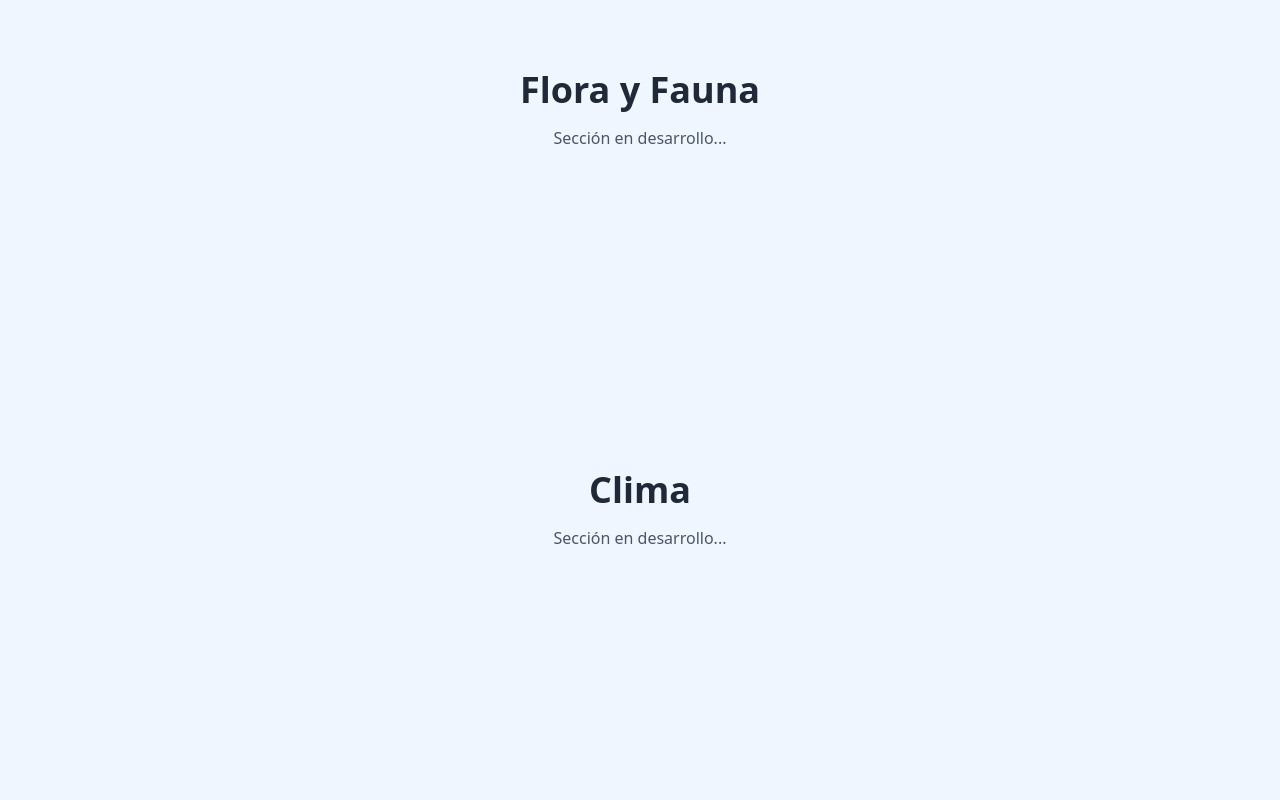
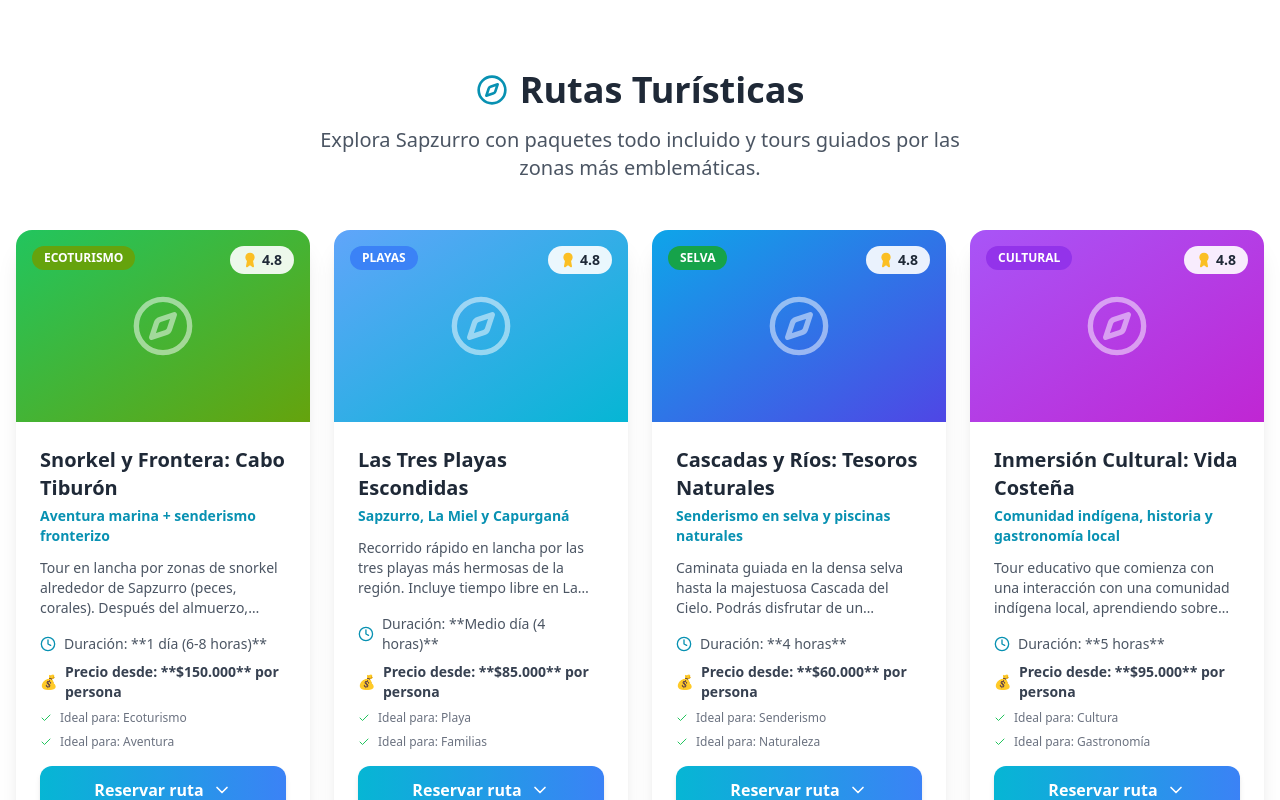
Before and after one commit to TomasGonzalezRpo/sapzurro_booking_plataform, a React (Vite) app: page / in a window 1280 px wide. Shown: the part 8020-8820 px from the top of the page. Built offline with nearby package versions, Linux system fonts and the light colour scheme.

Commit message:
Rutas turisticas

```diff
--- a/src/App.jsx
+++ b/src/App.jsx
@@ -9,10 +9,11 @@ import Footer from "./components/Footer";
 import AuthModal from "./components/Auth/AuthModal";
 import AdminPanel from "./components/Admin/AdminPanel";
 import ResetPasswordForm from "./components/Auth/ResetPasswordForm";
-
-// IMPORTS NUEVOS
 import ActivitiesCard from "./components/ActivitiesCard.jsx";
+import RutaCard from "./components/RutaCard.jsx";
 import { activities } from "./data/Activities.js";
+import { rutasTuristicas } from "./data/rutasData.js";
+import { Compass } from "lucide-react"; // <-- CORREGIDO: Usar Hiking
 
 const App = () => {
   const { user } = useAuth();
@@ -55,6 +56,7 @@ const App = () => {
     { id: "hoteles", label: "Hoteles" },
     { id: "restaurantes", label: "Restaurantes" },
     { id: "actividades", label: "Actividades" },
+    { id: "rutas", label: "Rutas" },
     { id: "flora-fauna", label: "Flora y Fauna" },
     { id: "clima", label: "Clima" },
     { id: "sobre-sapzurro", label: "Sobre Sapzurro" },
@@ -87,7 +89,10 @@ const App = () => {
       <Hero scrollToSection={scrollToSection} />
       <HotelesSection />
       <RestaurantesSection />
-      {/* Sección real de Actividades (nueva) */}
+
+      {/* ------------------------------------------ */}
+      {/* SECCIÓN DE ACTIVIDADES */}
+      {/* ------------------------------------------ */}
       <section id="actividades" className="py-20 px-4 bg-gray-50">
         <div className="container mx-auto">
           <div className="text-center mb-12">
@@ -113,10 +118,41 @@ const App = () => {
           </div>
         </div>
       </section>
-      {/* Renderiza placeholders para los items que no hemos implementado.
-          Evitamos duplicar 'actividades' usando filter para omitirla. */}
+
+      {/* ------------------------------------------ */}
+      {/* NUEVA SECCIÓN DE RUTAS TURÍSTICAS */}
+      {/* ------------------------------------------ */}
+      <section id="rutas" className="py-20 px-4 bg-white">
+        <div className="container mx-auto">
+          <div className="text-center mb-12">
+            <h2 className="text-4xl font-bold text-gray-800 mb-4 flex items-center justify-center space-x-3">
+              <Compass className="w-8 h-8 text-cyan-600" />
+              <span>Rutas Turísticas</span>
+            </h2>
+            <p className="text-xl text-gray-600 max-w-2xl mx-auto">
+              Explora Sapzurro con paquetes todo incluido y tours guiados por
+              las zonas más emblemáticas.
+            </p>
+          </div>
+
+          <div className="grid grid-cols-1 md:grid-cols-2 lg:grid-cols-4 gap-6">
+            {Array.isArray(rutasTuristicas) && rutasTuristicas.length > 0 ? (
+              rutasTuristicas.map((ruta) => (
+                <RutaCard key={ruta.id} ruta={ruta} />
+              ))
+            ) : (
+              <div className="col-span-full text-center text-gray-500">
+                No hay rutas disponibles en este momento.
+              </div>
+            )}
+          </div>
+        </div>
+      </section>
+
+      {/* Renderiza placeholders para los items que no hemos implementado. */}
+      {/* SE HA MODIFICADO EL FILTER PARA EXCLUIR 'rutas' y 'actividades' */}
       {menuItems
-        .filter((mi) => mi.id !== "actividades")
+        .filter((mi) => mi.id !== "actividades" && mi.id !== "rutas")
         .slice(3)
         .map((item) => (
           <section
--- /dev/null
+++ b/src/components/RutaCard.jsx
@@ -0,0 +1,125 @@
+// src/components/RutaCard.jsx
+
+import React, { useState } from "react";
+import {
+  Clock,
+  MapPin,
+  Check,
+  ChevronDown,
+  ChevronUp,
+  Compass, // Importación correcta
+  Award,
+} from "lucide-react";
+
+const RutaCard = ({ ruta }) => {
+  const [isExpanded, setIsExpanded] = useState(false);
+
+  const handleReservar = () => {
+    // Lógica para abrir modal de reserva o expandir el formulario
+    setIsExpanded(!isExpanded);
+  };
+
+  // Define un color para la etiqueta basada en el tipo (similar a tus otras tarjetas)
+  const getEtiquetaColor = (etiqueta) => {
+    switch (etiqueta.toLowerCase()) {
+      case "playas":
+        return "bg-blue-500";
+      case "selva":
+        return "bg-green-600";
+      case "ecoturismo":
+        return "bg-lime-600";
+      case "cultural":
+        return "bg-purple-600";
+      default:
+        return "bg-gray-500";
+    }
+  };
+
+  return (
+    // Contenedor principal: Usar flex flex-col h-full para forzar la altura
+    <div className="bg-white rounded-2xl shadow-xl overflow-hidden transition-all duration-300 flex flex-col h-full">
+      {/* Carrusel de imágenes (Placeholder) */}
+      <div className="relative h-48 overflow-hidden group">
+        <div
+          className={`absolute inset-0 bg-gradient-to-br ${ruta.imagenPlaceholder.color} flex items-center justify-center`}
+        >
+          <Compass className="w-16 h-16 text-white/50" />{" "}
+          {/* <--- CORREGIDO: Usando Compass */}
+        </div>
+        {/* Etiqueta */}
+        <span
+          className={`absolute top-4 left-4 text-white text-xs font-bold px-3 py-1 rounded-full ${getEtiquetaColor(
+            ruta.etiqueta
+          )}`}
+        >
+          {ruta.etiqueta.toUpperCase()}
+        </span>
+        {/* Calificación */}
+        <div className="absolute top-4 right-4 bg-white/90 backdrop-blur-sm px-3 py-1 rounded-full flex items-center space-x-1">
+          <Award className="w-4 h-4 fill-amber-400 text-amber-400" />
+          <span className="font-semibold text-gray-800 text-sm">4.8</span>
+        </div>
+      </div>
+
+      {/* Contenido */}
+      <div className="p-6 flex flex-col flex-grow">
+        <h3 className="text-xl font-bold text-gray-800 mb-1">{ruta.nombre}</h3>
+        <p className="text-sm text-cyan-600 font-semibold mb-3">
+          {ruta.subtitulo}
+        </p>
+        <p className="text-gray-600 text-sm mb-4 line-clamp-3">
+          {ruta.descripcion}
+        </p>
+
+        {/* Detalles rápidos */}
+        <div className="space-y-2 mb-4">
+          <div className="flex items-center space-x-2 text-sm text-gray-600">
+            <Clock className="w-4 h-4 text-cyan-600" />
+            <span>Duración: **{ruta.duracion}**</span>
+          </div>
+          <div className="flex items-center space-x-2 text-sm font-semibold text-gray-700">
+            <span>💰</span>
+            <span>
+              Precio desde: **${ruta.precio.toLocaleString("es-CO")}** por
+              persona
+            </span>
+          </div>
+          {ruta.idealPara.slice(0, 2).map((item, index) => (
+            <div
+              key={index}
+              className="flex items-center space-x-2 text-xs text-gray-500"
+            >
+              <Check className="w-3 h-3 text-green-500" />
+              <span>Ideal para: {item}</span>
+            </div>
+          ))}
+        </div>
+
+        {/* Botón de Reserva con mt-auto */}
+        <button
+          onClick={handleReservar}
+          // mt-auto empuja el botón al fondo del contenedor flex-grow
+          className="w-full bg-gradient-to-r from-cyan-500 to-blue-500 text-white py-3 rounded-xl font-semibold hover:from-cyan-600 hover:to-blue-600 transition-all shadow-md hover:shadow-lg flex items-center justify-center space-x-2 mt-auto"
+        >
+          <span>{isExpanded ? "Cerrar detalles" : "Reservar ruta"}</span>
+          {isExpanded ? (
+            <ChevronUp className="w-5 h-5" />
+          ) : (
+            <ChevronDown className="w-5 h-5" />
+          )}
+        </button>
+      </div>
+      {/* Formulario/detalles expandibles */}
+      {isExpanded && (
+        <div className="border-t border-gray-200 bg-gray-50 p-6">
+          <h4 className="font-semibold mb-2">Detalles de la Ruta</h4>
+          <p className="text-sm text-gray-600">
+            Formulario de reserva de ruta o más información.
+          </p>
+        </div>
+      )}
+    </div>
+  );
+};
+
+export default RutaCard; // ¡Importante para la importación en App.jsx!
--- /dev/null
+++ b/src/data/rutasData.js
@@ -0,0 +1,71 @@
+// src/data/rutasData.js
+
+/**
+ * Array de datos para las Rutas Turísticas.
+ * NOTA: Los precios son ejemplos y deben ser ajustados
+ * a las tarifas reales de los tours en Sapzurro.
+ */
+export const rutasTuristicas = [
+  {
+    id: 1,
+    nombre: "Snorkel y Frontera: Cabo Tiburón",
+    subtitulo: "Aventura marina + senderismo fronterizo",
+    duracion: "1 día (6-8 horas)",
+    precio: 150000, // Precio en COP
+    etiqueta: "ecoturismo",
+    descripcion:
+      "Tour en lancha por zonas de snorkel alrededor de Sapzurro (peces, corales). Después del almuerzo, caminata hacia Cabo Tiburón, punto icónico entre Colombia y Panamá.",
+    idealPara: ["Ecoturismo", "Aventura", "Viajeros que quieren 'todo en uno'"],
+    imagenPlaceholder: {
+      color: "from-green-500 to-lime-600",
+      desc: "Vista de la frontera",
+    },
+  },
+  {
+    id: 2,
+    nombre: "Las Tres Playas Escondidas",
+    subtitulo: "Sapzurro, La Miel y Capurganá",
+    duracion: "Medio día (4 horas)",
+    precio: 85000,
+    etiqueta: "playas",
+    descripcion:
+      "Recorrido rápido en lancha por las tres playas más hermosas de la región. Incluye tiempo libre en La Miel (Panamá) para compras y baño en Capurganá.",
+    idealPara: ["Playa", "Familias", "Fotografía", "Recorrido rápido"],
+    imagenPlaceholder: {
+      color: "from-blue-400 to-cyan-500",
+      desc: "Arena blanca y mar azul",
+    },
+  },
+  {
+    id: 3,
+    nombre: "Cascadas y Ríos: Tesoros Naturales",
+    subtitulo: "Senderismo en selva y piscinas naturales",
+    duracion: "4 horas",
+    precio: 60000,
+    etiqueta: "selva",
+    descripcion:
+      "Caminata guiada en la densa selva hasta la majestuosa Cascada del Cielo. Podrás disfrutar de un refrescante baño en sus piscinas naturales y observar flora local.",
+    idealPara: ["Senderismo", "Naturaleza", "Baños en río", "Ejercicio"],
+    imagenPlaceholder: {
+      color: "from-sky-500 to-indigo-600",
+      desc: "Agua dulce y vegetación",
+    },
+  },
+  {
+    id: 4,
+    nombre: "Inmersión Cultural: Vida Costeña",
+    subtitulo: "Comunidad indígena, historia y gastronomía local",
+    duracion: "5 horas",
+    precio: 95000,
+    etiqueta: "cultural",
+    descripcion:
+      "Tour educativo que comienza con una interacción con una comunidad indígena local, aprendiendo sobre sus costumbres y artesanías. Finaliza con una degustación de platos típicos caribeños.",
+    idealPara: ["Cultura", "Gastronomía", "Viajeros solos", "Educación"],
+    imagenPlaceholder: {
+      color: "from-purple-500 to-fuchsia-600",
+      desc: "Pueblo y tradiciones",
+    },
+  },
+];
+
+// NOTA IMPORTANTE: Este archivo no necesita 'export default'.
```
